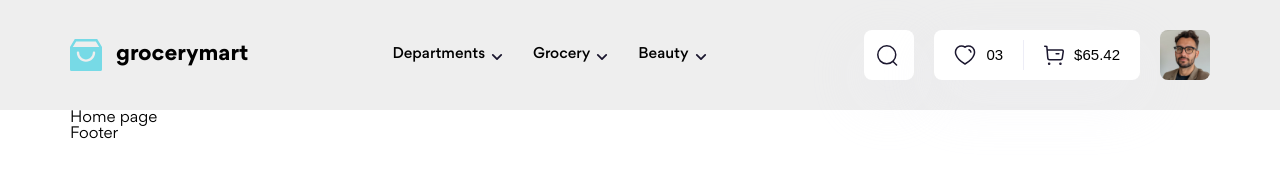
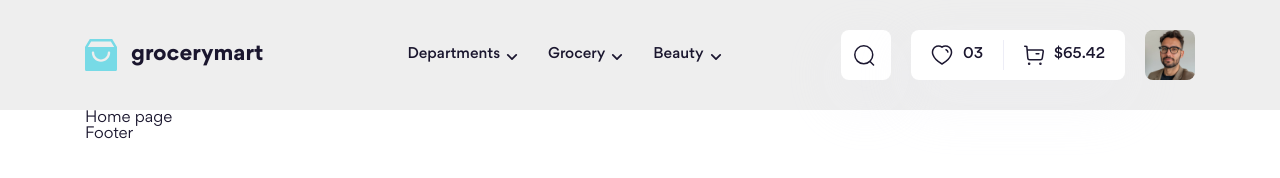
Before and after one commit to DatHoangi/f8-project-08, a website: page index.html in a window 1280 px wide. Drawn offline with Linux system fonts and the light colour scheme.

Commit message:
Khắc phục các vấn đề phần Header

```diff
--- a/scss/base/_base.scss
+++ b/scss/base/_base.scss
@@ -1,6 +1,13 @@
 *,
-::before ::after {
+::before,
+::after {
     box-sizing: border-box;
+}
+
+:root {
+    --text-color: #1a162e;
+    --icon-color: brightness(0) saturate(100%) invert(7%) sepia(12%)
+        saturate(4975%) hue-rotate(220deg) brightness(102%) contrast(94%);
 }
 
 html {
@@ -10,6 +17,7 @@ html {
 body {
     font-size: 1.6rem;
     font-family: Gordita, sans-serif;
+    color: var(--text-color);
 }
 
 a {
@@ -22,3 +30,15 @@ button {
     outline: none;
     background: transparent;
 }
+
+button,
+input,
+textarea,
+select {
+    font-family: inherit;
+    color: inherit;
+}
+
+.icon {
+    filter: var(--icon-color);
+}
--- a/scss/layout/_header.scss
+++ b/scss/layout/_header.scss
@@ -1,10 +1,14 @@
+%flexItemsCenter {
+    display: flex;
+    align-items: center;
+}
+
 .header {
     background: #eee;
 }
 
 .top-bar {
-    display: flex;
-    align-items: center;
+    @extend %flexItemsCenter;
     padding: 30px 0;
 }
 
@@ -13,14 +17,12 @@
     margin-right: auto;
 
     &__list {
-        display: flex;
-        align-items: center;
+        @extend %flexItemsCenter;
         gap: 30px;
     }
 
     &__link {
-        display: flex;
-        align-items: center;
+        @extend %flexItemsCenter;
         gap: 6px;
         font-size: 1.5rem;
         font-weight: 500;
@@ -33,13 +35,11 @@
 }
 
 .top-act {
-    display: flex;
-    align-items: center;
+    @extend %flexItemsCenter;
     gap: 20px;
 
     &__group {
-        display: flex;
-        align-items: center;
+        @extend %flexItemsCenter;
 
         min-width: 50px;
         height: 50px;
@@ -54,10 +54,10 @@
     }
 
     &__btn {
-        display: flex;
-        align-items: center;
+        @extend %flexItemsCenter;
         gap: 10px;
         padding: 13px 20px;
+        cursor: pointer;
     }
 
     &__title {
@@ -77,5 +77,6 @@
         width: 50px;
         height: 50px;
         border-radius: 8px;
+        cursor: pointer;
     }
 }
--- a/template/header.html
+++ b/template/header.html
@@ -1,14 +1,14 @@
 <div class="container">
     <div class="top-bar">
         <!-- Logo -->
-        <div class="logo">
+        <a href="./" class="logo">
             <img
                 src="./assets/icons/logo.svg"
                 alt="grocerymart"
                 class="logo__img"
             />
             <h1 class="logo__title">grocerymart</h1>
-        </div>
+        </a>
 
         <!-- Navbar -->
         <nav class="navbar">
@@ -19,7 +19,7 @@
                         <img
                             src="./assets/icons/arrow-down.svg"
                             alt=""
-                            class="navbar__arrow"
+                            class="icon navbar__arrow"
                         />
                     </a>
                 </li>
@@ -29,7 +29,7 @@
                         <img
                             src="./assets/icons/arrow-down.svg"
                             alt=""
-                            class="navbar__arrow"
+                            class="icon navbar__arrow"
                         />
                     </a>
                 </li>
@@ -39,7 +39,7 @@
                         <img
                             src="./assets/icons/arrow-down.svg"
                             alt=""
-                            class="navbar__arrow"
+                            class="icon navbar__arrow"
                         />
                     </a>
                 </li>
@@ -53,7 +53,7 @@
                     <img
                         src="./assets/icons/search.svg"
                         alt=""
-                        class="top-act__icon"
+                        class="icon top-act__icon"
                     />
                 </button>
             </div>
@@ -63,7 +63,7 @@
                     <img
                         src="./assets/icons/heart.svg"
                         alt=""
-                        class="top-act__icon"
+                        class="icon top-act__icon"
                     />
                     <span class="top-act__title">03</span>
                 </button>
@@ -74,7 +74,7 @@
                     <img
                         src="./assets/icons/buy.svg"
                         alt=""
-                        class="top-act__icon"
+                        class="icon top-act__icon"
                     />
                     <span class="top-act__title">$65.42</span>
                 </button>
```
Also changed, not shown: assets/css/main.css, 1 other file.
